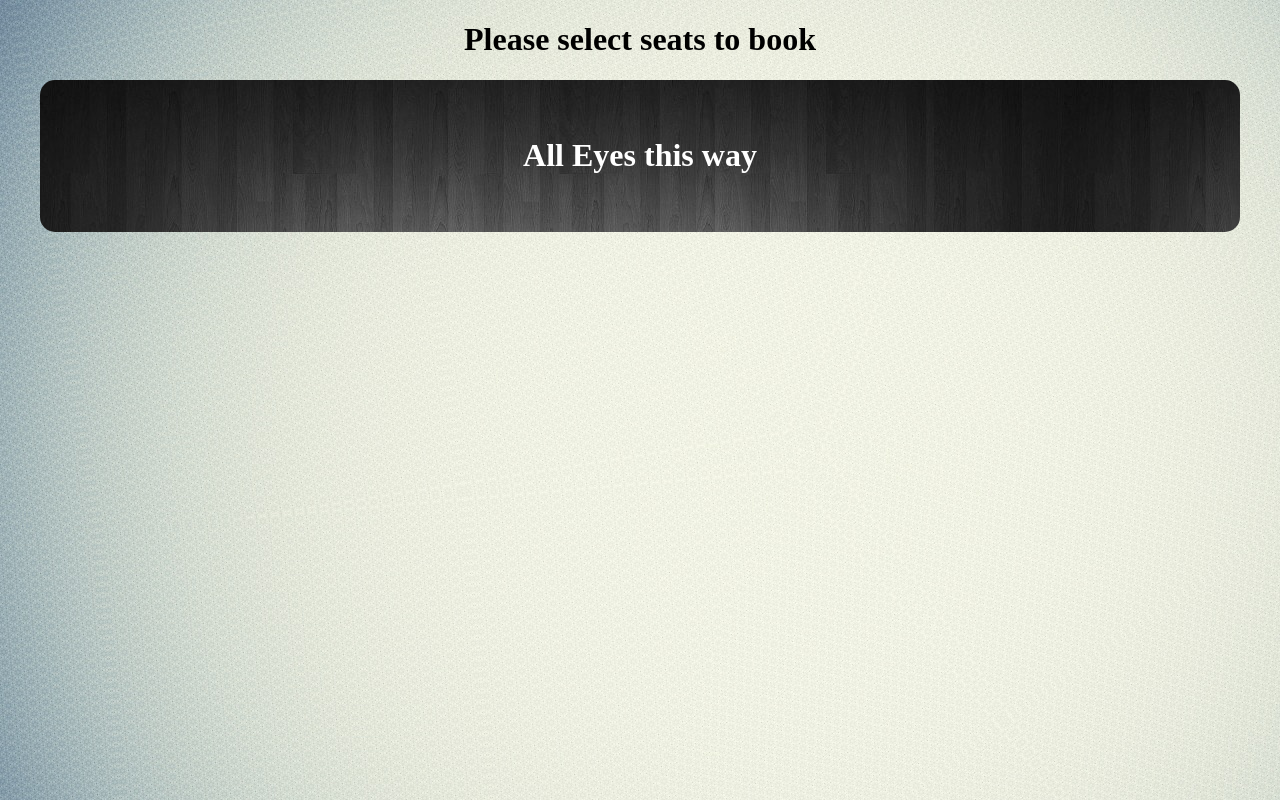
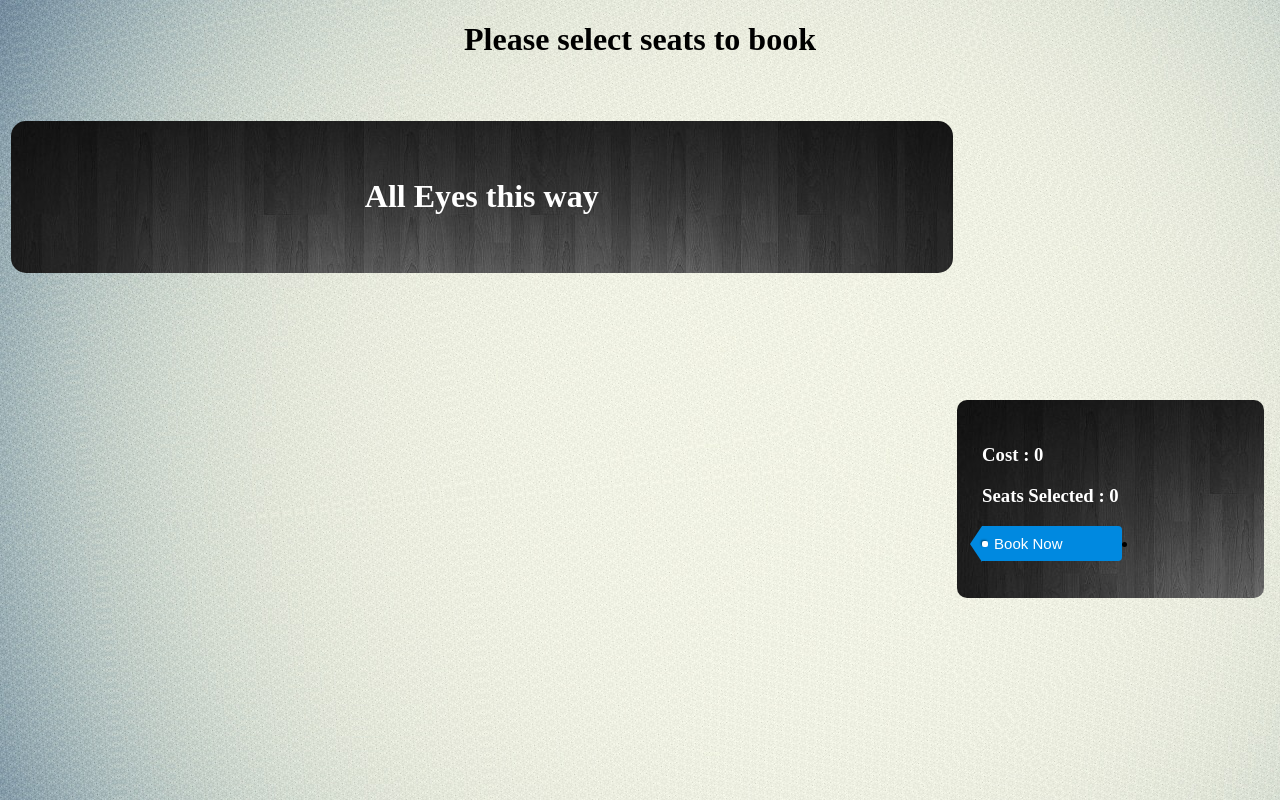
Before and after one commit to ravsodhi/bookmyshow-webapp, a Flask app: page /seating in a window 1280 px wide. Run offline with Flask 2, Linux system fonts and the light colour scheme; data comes from the database, SQL or seed files in the repository; both versions use the stored data as it was after the commit; data that the repository does not hold is empty; some web fonts are replaced.

Commit message:
added cost in seat display

```diff
--- a/src/app/__init__.py
+++ b/src/app/__init__.py
@@ -6,6 +6,8 @@ from flask_sqlalchemy import SQLAlchemy
 
 from functools import wraps
 
+from flask_script import Manager
+from flask_migrate import Migrate, MigrateCommand
 # Define the WSGI application object
 app = Flask(__name__)
 # this is imported in run.py
@@ -21,6 +23,10 @@ app.config.from_object('config')
 db = SQLAlchemy(app)
 
 # Sample HTTP error handling
+migrate = Migrate(app,db)
+manager = Manager(app)
+manager.add_command('db',MigrateCommand)
+
 @app.errorhandler(404)
 def not_found(error):
    return render_template('index.html'), 200
--- a/src/app/booking/controllers.py
+++ b/src/app/booking/controllers.py
@@ -25,7 +25,7 @@ def book_screening(scr_id):
     for i in bookings:
     	#print(i)
     	i.Seat
-    	seats.append({ 'screening_id' :i.Booking.screening_id,'seat_row':i.Seat.row,'seat_column':i.Seat.column,'seat_id':i.Seat.id,'audi_type': m.Auditorium.audi_type})
+    	seats.append({ 'screening_id' :i.Booking.screening_id,'seat_row':i.Seat.row,'seat_column':i.Seat.column,'seat_id':i.Seat.id, 'seat_cost': i.Seat.cost, 'audi_type': m.Auditorium.audi_type})
     if bookings is None:
     	return jsonify(success=False), 404
     else:
@@ -36,7 +36,7 @@ def add_booking():
 	if 'user_id' in session:
 		use = session['user_id']
 	else:
-		return redirect("http://127.0.0.1:5000/login")
+		return jsonify(success=False)
 	print(use)
 	scr_id =  int(request.args.get('scr_id'))
 	k = request.args.get('seats')
--- a/src/app/seat/controllers.py
+++ b/src/app/seat/controllers.py
@@ -26,3 +26,16 @@ def set_seat_cost():
 			db.session.add(s)
 	db.session.commit()
 	return jsonify(success=True),200
+
+
+@mod_seat.route('/seat/get', methods=['GET'])
+def get_seat_cost():
+	cost =[]
+	c1 = Seat.query.filter(Seat.id == 1).first()
+	c2 = Seat.query.filter(Seat.id == 121).first()
+	c3 = Seat.query.filter(Seat.id == 211).first()
+	cost.append(c1.cost)
+	cost.append(c2.cost)
+	cost.append(c3.cost)
+	print(cost)
+	return jsonify(success=True,cost=cost)
--- a/src/app/static/css/seating.css
+++ b/src/app/static/css/seating.css
@@ -15,8 +15,10 @@ background-image: url("/static/img/light_background-wallpaper-1600x900.jpg");
   margin: 20px auto;
   padding: 3% auto;
   border-radius: 15px;
-  width: 95%;
-  overflow:scroll;
+  width: 100%;
+  //overflow-x: hidden;
+  //overflow-wrap:scroll;
+  overflow:hidden;
   background-image: url("/static/img/movie-div-background.jpg");
 }
 .seat-selector {
@@ -24,9 +26,21 @@ background-image: url("/static/img/light_background-wallpaper-1600x900.jpg");
   margin: 20px auto;
 
 }
+.cost_viewer{
+margin-right: 3px;
+padding: 2%;
+  top : 50%;
+width:20%;
+border-radius: 10px;
+ position: fixed;
+ // bottom: 50%;
+
+  background-image: url("/static/img/movie-div-background.jpg");
+
+}
 ol {
   list-style: none;
-  padding-left: 5%;
+  padding-left: 6%;
   margin: 0;
   width: 100%;
 }
@@ -45,10 +59,16 @@ ol {
   padding: 5px;
 
   position: relative;
-  max-width: 50px;
+  max-width: 30px;
 }
 .seat:nth-child(6) {
-  margin-right: 10.28571428571429%;
+  margin-right: 5.28571428571429%;
+}
+.row:nth-last-child(15) {
+  margin-bottom: 1.28571428571429%;
+}
+.row:nth-last-child(9) {
+  margin-bottom: 1.28571428571429%;
 }
 
 .seat input[type=checkbox] {
@@ -84,7 +104,7 @@ ol {
   position: relative;
   width: 100%;
   text-align: center;
-  font-size: 19px;
+  font-size: 15px;
   font-weight: bold;
   line-height: 1.5rem;
   padding: 4px 0;
@@ -173,3 +193,65 @@ ol {
   -webkit-animation-name: rubberBand;
   animation-name: rubberBand;
 }
+.list-type3 li,
+.list-type3 a {
+    float: left;
+    height: 35px;
+    line-height: 35px;
+    position: relative;
+    font-size: 15px;
+    margin-bottom: 12px;
+    font-family: 'Raleway', sans-serif;
+    transition: background-color 1.5s ease;
+}
+
+.list-type3 a {
+    padding: 0 60px 0 12px;
+    background: #0089e0;
+    color: #fff;
+    text-decoration: none;
+    -moz-border-radius-bottomright: 4px;
+    -webkit-border-bottom-right-radius: 4px;
+    border-bottom-right-radius: 4px;
+    -moz-border-radius-topright: 4px;
+    -webkit-border-top-right-radius: 4px;
+    border-top-right-radius: 4px;
+}
+
+.list-type3 a:before {
+    content: "";
+    float: left;
+    position: absolute;
+    top: 0;
+    left: -12px;
+    width: 0;
+    height: 0;
+    border-color: transparent #0089e0 transparent transparent;
+    border-style: solid;
+    border-width: 18px 12px 18px 0;
+}
+
+.list-type3 a:after {
+    content: "";
+    position: absolute;
+    top: 15px;
+    left: 0;
+    float: left;
+    width: 6px;
+    height: 6px;
+    -moz-border-radius: 2px;
+    -webkit-border-radius: 2px;
+    border-radius: 2px;
+    background: #fff;
+    -moz-box-shadow: -1px -1px 2px #004977;
+    -webkit-box-shadow: -1px -1px 2px #004977;
+    box-shadow: -1px -1px 2px #004977;
+}
+
+.list-type3 a:hover {
+    background: #555;
+}
+
+.list-type3 a:hover:before {
+    border-color: transparent #0089e0 transparent transparent;
+}
--- a/src/app/static/js/seating.js
+++ b/src/app/static/js/seating.js
@@ -1,7 +1,22 @@
+var max_row ;
+var t = [];
+
 $(document).ready(
-    function renderSeats() {
+     function renderSeats() {
+           $.ajax({
+            url: "http://127.0.0.1:5000/api/seat/get",
+            success: function(response) {
+     //           console.log(response.cost)
+                t.push(response.cost[0])
+                t.push(response.cost[1])
+                t.push(response.cost[2])
+       //         console.log(t);
+
+            }
+        });
+
+
         arr = []
-        var max_row = 9;
         s = window.location.pathname.split("/")[2]
         $.ajax({
             url: "http://127.0.0.1:5000/api/booking/" + s,
@@ -13,7 +28,7 @@ $(document).ready(
                         scr_id: s
                     },
                     success: function(response) {
-                    	ans = response.ans;
+                        ans = response.ans;
                         if (!ans.localeCompare("Big"))
                             max_row = 15;
                         else if (!ans.localeCompare("Medium"))
@@ -22,10 +37,28 @@ $(document).ready(
                             max_row = 8;
                         var str_full = "";
 
+                        if (max_row == 15)
+                            hall_decider = 2;
+                        else if (max_row == 12)
+                            hall_decider = 1;
+                        else
+                            hall_decider = 0;
+
                         for (var i = max_row; i >= 0; i--) {
                             row_no = String.fromCharCode(65 + i);
-                            var str_head = "<li class=\"row row-" + row_no + "\"><ol class=\"seats\" type=\"A\"><li class=\'seat\' style=\'color:white\'>" + row_no + "</li>";
+                            var str_head = "";
+
+                            if (hall_decider == 2 && i == 15) {
+                                str_head += "<h3 style=\"text-align:center;color:white \">Platinum Class (Rs." + t[2] +  ")</h3>";
+                            }
+                            if ((hall_decider == 2 || hall_decider == 1) && i == 12)
+                                str_head += "<h3 style=\"text-align:center; color:white\">Gold Class (Rs." + t[1] +  ")</h3>"
+                            if ((hall_decider == 2 || hall_decider == 1 || hall_decider == 0) && i == 7)
+                                str_head += "<h3 style=\"text-align:center; color:white\">Silver Class (Rs." + t[0] +  ")</h3>"
+
+                            str_head += "<li class=\"row row-" + row_no + "\"><ol class=\"seats\" type=\"A\"><li class=\'seat\' style=\'color:white\'>" + row_no + "</li>";
                             var str_body = "";
+
                             for (var j = 0; j < 15; j++) {
                                 column_no = j + 1;
                                 for (var k = 0; k < arr.length;) {
@@ -33,14 +66,14 @@ $(document).ready(
                                     column = arr[k].seat_column;
 
                                     if (row == row_no && column == column_no) {
-                                        str_body += "<li class=\"seat\"><input type=\"checkbox\" disabled id=\"" + row_no + column_no + "\" /><label for=\"" + row_no + column_no + "\">" + column_no + "</label></li>";
+                                        str_body += "<li class=\"seat\"><input type=\"checkbox\" disabled id=\"" + row_no + column_no + "\"" + "/><label for=\"" + row_no + column_no + "\">" + column_no + "</label></li>";
                                         break;
                                     } else {
                                         k++;
                                     }
                                 }
                                 if (k == arr.length)
-                                    str_body += "<li class=\"seat\"><input type=\"checkbox\" id=\"" + row_no + column_no + "\" /><label for=\"" + row_no + column_no + "\">" + column_no + "</label></li>";
+                                    str_body += "<li class=\"seat\"><input type=\"checkbox\"" +  "onclick = costdetector(" + max_row + ") id=\"" + row_no + column_no + "\"" +  "/><label for=\"" + row_no + column_no + "\">" + column_no + "</label></li>";
 
                             }
 
@@ -49,6 +82,8 @@ $(document).ready(
                         }
 
                         $("ol#seat-selector").html(str_full);
+
+
                     },
                     error: function(response) {
                         console.log("booking is not functional")
@@ -59,11 +94,40 @@ $(document).ready(
                 console.log("booking is not functional")
             }
         });
-        //get audi type//
-        //get data//
+
+
 
     }
 );
+
+var costdetector = function(max_row) {
+        checked = $('input:checked');
+        check_array = []
+        for (var i = 0; i < checked.length; i++) {
+            check_array.push(checked[i].id)
+
+        }
+        seatsselected = checked.length
+        var cost = 0;
+    for(var i=0;i<check_array.length;i++){
+        k = check_array[i].charCodeAt(0) - 65
+        if( k > -1 && k< 8)
+            cost+= t[0]
+        else if (k>  7 && k <13)
+            cost+=t[1]
+        else
+            cost +=t[2]
+    }
+    str1="<h3 id=\"dyncost\" style=\"color:white\">Cost : "+ cost+"</h3>"
+    str2="<h3 id=\"dynseat\" style=\"color:white\">Selected Seats: "+ seatsselected+"</h3>"
+
+       $("h3#dyncost").html(str1);
+       $("h3#dynseat").html(str2);
+
+
+
+
+}
 
 function bookNow() {
     checked = $('input:checked');
@@ -84,8 +148,12 @@ function bookNow() {
             scr_id: s,
         },
         success: function(response) {
+            if (!response.success)
+                window.location.href = "http://127.0.0.1:5000/login"
+            console.log(response)
             console.log(response)
         }
-    })
+    });
+
 
 }
--- a/src/app/templates/seating.html
+++ b/src/app/templates/seating.html
@@ -12,14 +12,28 @@
 
 <body class="container">
     <h1 style="text-align:center;">Please select seats to book</h1>
-    <div class="seat-container">
+   <table width="100%">
+   <tr width="100%">
+
+   <td width="75%">
+    <div class="seat-container" style="float:right;">
         <br/>
         <br/>
         <ol id="seat-selector"></ol>
     <h1 style="text-align:center;color:white">All Eyes this way</h1>
         <br/>
         <br/>
-
+    </div>
+    </td>
+    <td>
+    <div class="cost_viewer list-type3">
+    <h3 id="dyncost" style="color : white">Cost : 0</h3>
+    <h3 id="dynseat" style="color : white">Seats Selected : 0</h3>
+    <li><a href=# onclick=bookNow(); style="text-align: center;">Book Now</a></li>
+   </div>
+   </td>
+   </tr>
+    <br/>
     </div>
 </body>
 
```
Also changed, not shown: src/app.db.
